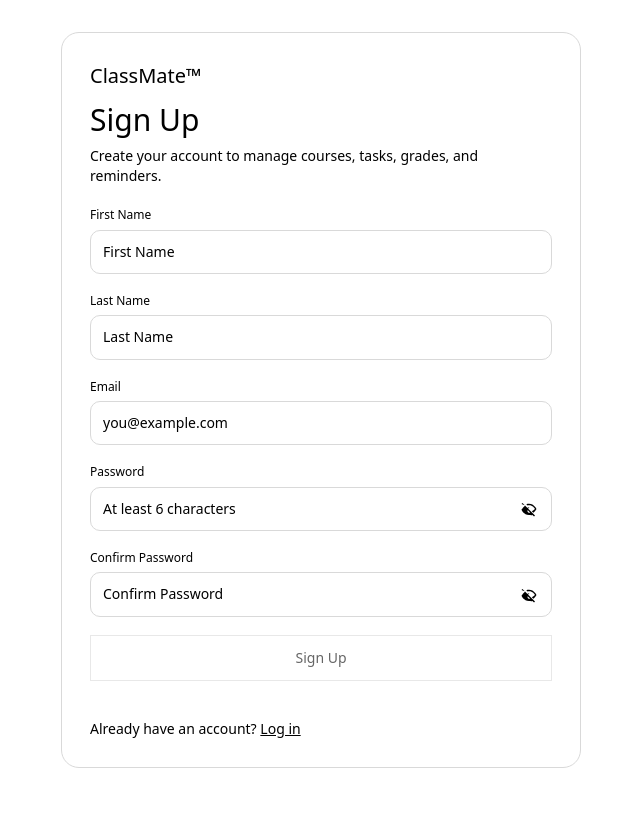
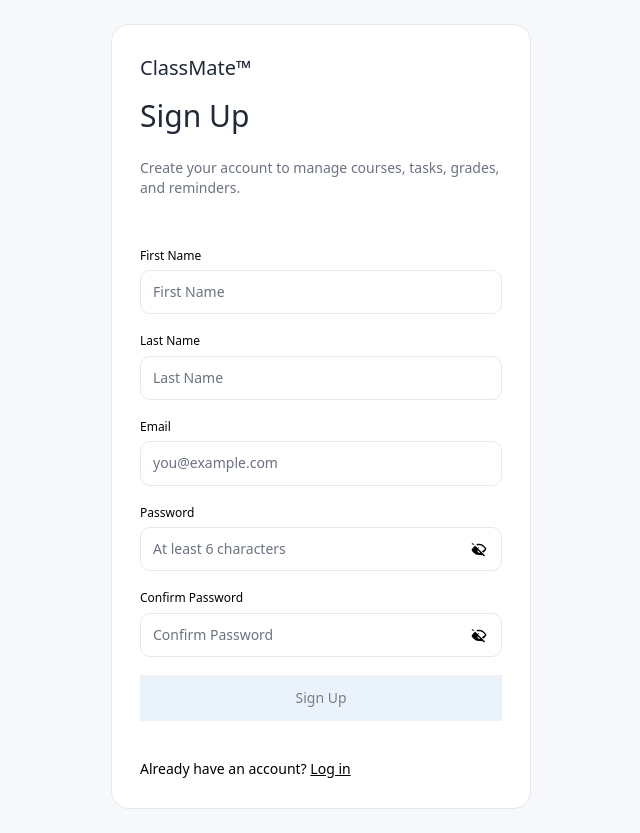
Before and after one commit to JamesJones-compsci/classmate3000-frontend_v3-deployment, a React (Vite) app: page /signup in a window 1280 px wide. Shown: the whole page, without its empty margins (319-959 px from the left). Before the commit the page ends 800 px from the top, so only its background shows below. Built offline with nearby package versions, Linux system fonts and the light colour scheme; no server answers.

Commit message:
Add auth styling to login and signup page with tokens and darkmode

```diff
--- a/src/features/auth/pages/LoginPage.jsx
+++ b/src/features/auth/pages/LoginPage.jsx
@@ -51,7 +51,7 @@ export default function LoginPage() {
   };
 
   return (
-    <div className="auth-page">
+    <div className="auth-page" data-theme="auth">
       <div className="auth-card">
         <div className="auth-brand">ClassMate™</div>
         <h1 className="auth-title">Login</h1>
--- a/src/features/auth/pages/SignupPage.jsx
+++ b/src/features/auth/pages/SignupPage.jsx
@@ -109,7 +109,7 @@ export default function Signup() {
   };
 
   return (
-    <div className="auth-page">
+    <div className="auth-page" data-theme="auth">
       <div className="auth-card">
         <div className="auth-brand">ClassMate™</div>
         <h2 className="auth-title">Sign Up</h2>
--- a/src/styles/index.css
+++ b/src/styles/index.css
@@ -69,35 +69,39 @@ a {
   min-height: 100vh;
   display: grid;
   place-items: center;
-  background: var(--color-site-bg);
-  padding: var(--space-10);
+  background: var(--auth-bg);
+  padding: 24px;
 }
 
 .auth-card {
   width: 100%;
-  max-width: 520px;
-  border: var(--border-default);
-  border-radius: var(--radius-3xl);
-  padding: var(--space-10);
-  background: var(--color-card);
+  max-width: 420px;
+  background: var(--auth-surface);
+  border: 1px solid var(--auth-border);
+  border-radius: 18px;
+  padding: 28px;
+  display: flex;
+  flex-direction: column;
+  gap: 16px;
 }
 
 .auth-brand {
-  font-size: var(--font-size-xl);
+  font-size: 20px;
   font-weight: var(--font-weight-light);
-  margin-bottom: var(--space-4);
+  color: var(--auth-text);
 }
 
 .auth-title {
   font-size: var(--font-size-2xl);
   line-height: var(--line-height-snug);
   font-weight: var(--font-weight-light);
+  color: var(--auth-text);
   margin: 0 0 var(--space-2) 0;
 }
 
 .auth-subtitle {
   margin: 0 0 var(--space-8) 0;
-  color: var(--color-muted);
+  color: var(--auth-muted);
   font-size: var(--font-size-md);
   font-weight: var(--font-weight-light);
 }
@@ -127,18 +131,18 @@ a {
   font-family: inherit;
   font-weight: var(--font-weight-light);
   outline: none;
-  background: var(--color-surface);
-  color: var(--color-text);
-  border: 1px solid var(--color-outline);
+  background: var(--auth-surface);
+  color: var(--auth-text);
+  border: 1px solid var(--auth-border);
 }
 
 .auth-input::placeholder {
-  color: var(--color-muted);
+  color: var(--auth-muted);
 }
 
 .auth-input:focus {
   outline: none;
-  border-color: var(--section-accent-strong);
+  border-color: var(--auth-accent-strong);
 }
 
 .auth-input--error {
@@ -174,9 +178,9 @@ a {
 
 .auth-button {
   border-radius: var(--button-radius);
-  border: 1px solid var(--color-outline);
-  background: var(--section-accent);
-  color: var(--section-text);
+  border: 1px solid var(--auth-border);
+  background: var(--auth-accent);
+  color: var(--auth-text);
   padding: var(--button-padding-lg);
   font-size: var(--button-font-size-lg);
   font-weight: var(--font-weight-light);
@@ -184,7 +188,7 @@ a {
 }
 
 .auth-button:hover {
-  background: var(--section-accent-strong);
+  background: var(--auth-accent-strong);
 }
 
 .auth-button:disabled {
@@ -203,9 +207,9 @@ a {
 }
 
 .auth-error {
-  border: 1px solid #f1c9c9;
+  border: 1px solid rgba(220, 38, 38, 0.2);
   background: var(--color-danger-soft);
-  color: #7a1f1f;
+  color: var(--color-danger);
   padding: var(--space-5) var(--space-6);
   border-radius: var(--radius-lg);
   font-size: var(--font-size-md);
--- a/src/styles/tokens.css
+++ b/src/styles/tokens.css
@@ -53,6 +53,16 @@
   --profile-accent: #e4e4e7;
   --profile-accent-strong: #d6d6db;
   --profile-text: #000000;
+
+  --auth-bg: #F7F8FA;
+  --auth-surface: #FFFFFF;
+  --auth-border: #E6E8EE;
+  --auth-text: #1F2937;
+  --auth-muted: #6B7280;
+
+  --auth-accent: #DDEBF8;
+  --auth-accent-strong: #D1E2F1;
+
 
   /* =========================
      TYPOGRAPHY
@@ -243,5 +253,14 @@
   --profile-accent-strong: #3a3a3d;
   --profile-text: #f5f5f5;
 
+   --auth-bg: #0F1115;
+  --auth-surface: #1A1D23;
+  --auth-border: #2A2F3A;
+  --auth-text: #E5E7EB;
+  --auth-muted: #9CA3AF;
+
+  --auth-accent: #2C3E55;
+  --auth-accent-strong: #3A4E6A;
+
   --input-bg: #1a1a1a;
 }
```
